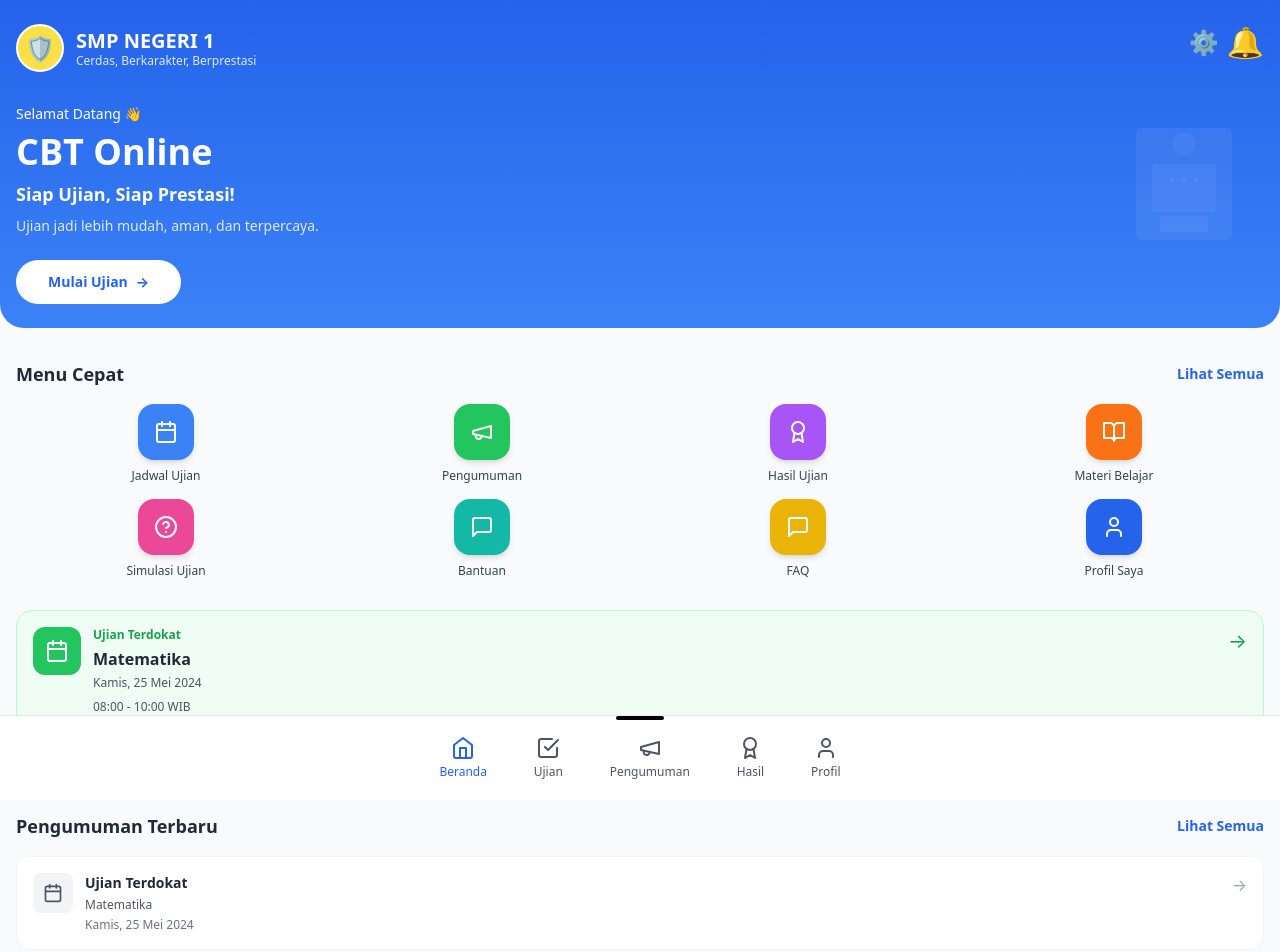
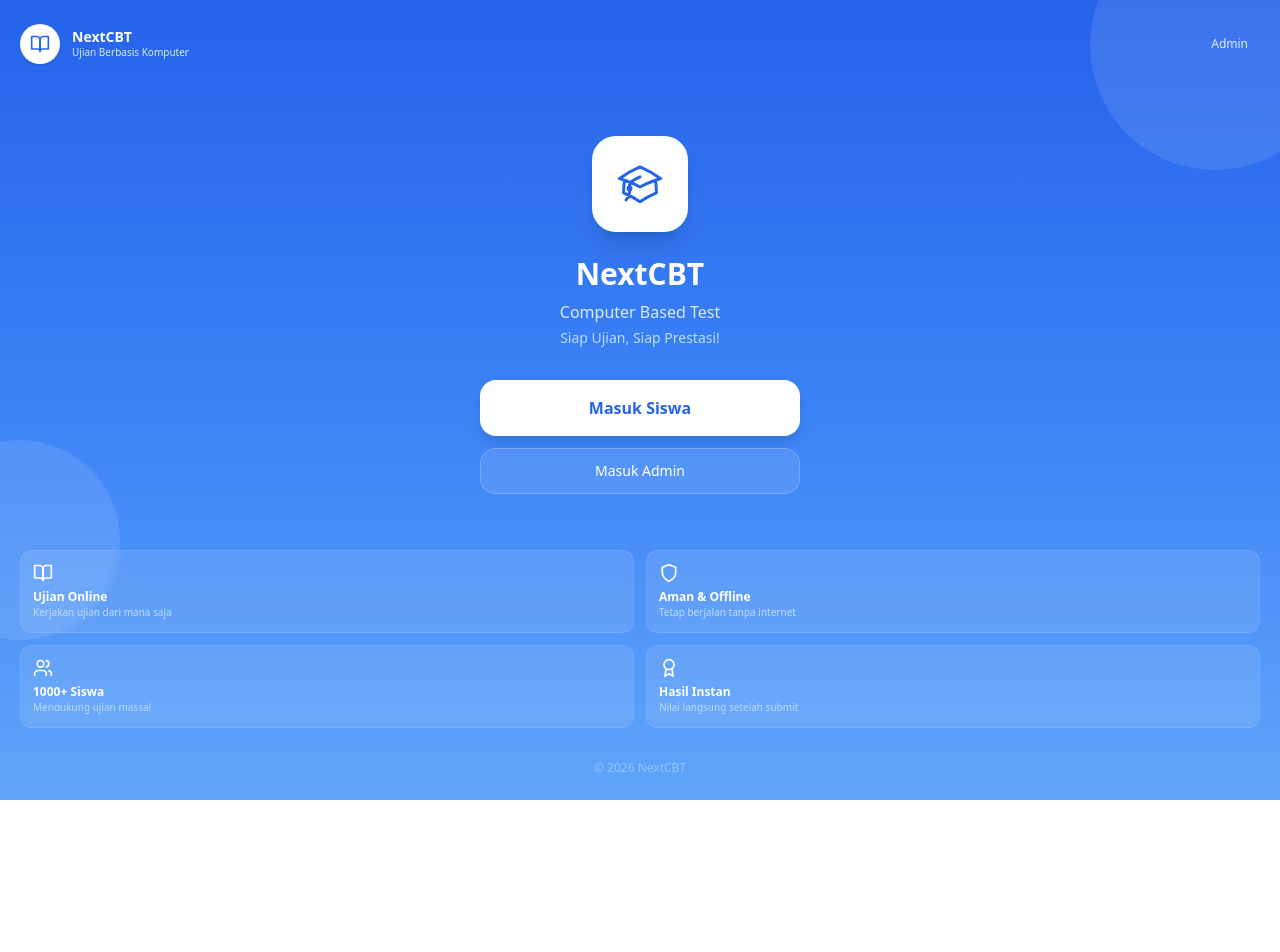
Before and after one commit to anssgnt/nextcbt, a React (Vite) app: page / in a window 1280 px wide. Shown: the top 952 px of the page. After the commit the page ends 800 px from the top, so only its background shows below. Built offline with nearby package versions, Linux system fonts and the light colour scheme.

Commit message:
Clean landing page - remove all dummy data, simple CTA

```diff
--- a/public/sw.js
+++ b/public/sw.js
@@ -1,6 +1,6 @@
 // Service Worker - Always Fresh Strategy
-// Auto-generated version on build: v1778810789465
-const CACHE_VERSION = 'v1778810789465'
+// Auto-generated version on build: v1778810919916
+const CACHE_VERSION = 'v1778810919916'
 const CACHE_NAMES = {
   STATIC: `nextcbt-static-${CACHE_VERSION}`,
   DYNAMIC: `nextcbt-dynamic-${CACHE_VERSION}`,
--- a/src/pages/LandingPage.jsx
+++ b/src/pages/LandingPage.jsx
@@ -1,257 +1,120 @@
 import { useNavigate } from 'react-router-dom'
 import { useState, useEffect } from 'react'
-import { Calendar, MessageSquare, BookOpen, Users, HelpCircle, User, Home, CheckSquare, Megaphone, Award, Settings } from 'lucide-react'
+import { BookOpen, Shield, Users, Award } from 'lucide-react'
 
 export default function LandingPage() {
   const navigate = useNavigate()
   const [settings, setSettings] = useState(() => {
     const saved = localStorage.getItem('cbt_settings')
     return saved ? JSON.parse(saved) : {
-      schoolName: 'SMP NEGERI 1',
-      schoolMotto: 'Cerdas, Berkarakter, Berprestasi',
+      schoolName: 'NextCBT',
+      schoolMotto: 'Ujian Berbasis Komputer',
       logo: null,
     }
   })
 
-  // Listen for storage changes (when admin saves settings)
   useEffect(() => {
-    const handleStorage = () => {
-      const saved = localStorage.getItem('cbt_settings')
-      if (saved) setSettings(JSON.parse(saved))
-    }
-    window.addEventListener('storage', handleStorage)
-    // Also re-read on focus (same tab won't trigger storage event)
     const handleFocus = () => {
       const saved = localStorage.getItem('cbt_settings')
       if (saved) setSettings(JSON.parse(saved))
     }
     window.addEventListener('focus', handleFocus)
-    return () => {
-      window.removeEventListener('storage', handleStorage)
-      window.removeEventListener('focus', handleFocus)
-    }
+    return () => window.removeEventListener('focus', handleFocus)
   }, [])
 
-  const menuItems = [
-    { icon: Calendar, label: 'Jadwal\nUjian', color: 'bg-blue-500', path: '/student/exams' },
-    { icon: Megaphone, label: 'Pengumuman', color: 'bg-green-500', path: '/announcements' },
-    { icon: Award, label: 'Hasil\nUjian', color: 'bg-purple-500', path: '/results' },
-    { icon: BookOpen, label: 'Materi\nBelajar', color: 'bg-orange-500', path: '/materials' },
-    { icon: HelpCircle, label: 'Simulasi\nUjian', color: 'bg-pink-500', path: '/simulation' },
-    { icon: MessageSquare, label: 'Bantuan', color: 'bg-teal-500', path: '/help' },
-    { icon: MessageSquare, label: 'FAQ', color: 'bg-yellow-500', path: '/faq' },
-    { icon: User, label: 'Profil\nSaya', color: 'bg-blue-600', path: '/profile' },
-  ]
-
-  const announcements = [
-    {
-      icon: Calendar,
-      title: 'Ujian Terdokat',
-      subtitle: 'Matematika',
-      date: 'Kamis, 25 Mei 2024',
-      time: '08:00 - 10:00 WIB',
-      status: 'Akan Datang',
-    },
-    {
-      icon: Megaphone,
-      title: 'Jadwal Ujian Semester Genap 2023/2024',
-      date: '20 Mei 2024 • Admin',
-    },
-    {
-      icon: BookOpen,
-      title: 'Ketentuan Pelaksanaan Ujian CBT',
-      date: '18 Mei 2024 • Admin',
-    },
-    {
-      icon: Users,
-      title: 'Selamat Mengerjakan Ujian!',
-      date: '15 Mei 2024 • Admin',
-    },
-  ]
-
-  const bottomNav = [
-    { icon: Home, label: 'Beranda', active: true },
-    { icon: CheckSquare, label: 'Ujian' },
-    { icon: Megaphone, label: 'Pengumuman' },
-    { icon: Award, label: 'Hasil' },
-    { icon: User, label: 'Profil' },
+  const features = [
+    { icon: BookOpen, title: 'Ujian Online', desc: 'Kerjakan ujian dari mana saja' },
+    { icon: Shield, title: 'Aman & Offline', desc: 'Tetap berjalan tanpa internet' },
+    { icon: Users, title: '1000+ Siswa', desc: 'Mendukung ujian massal' },
+    { icon: Award, title: 'Hasil Instan', desc: 'Nilai langsung setelah submit' },
   ]
 
   return (
-    <div className="min-h-screen bg-gray-50 pb-24">
-      {/* Header Section with Hero Content */}
-      <div className="bg-gradient-to-b from-blue-600 to-blue-500 text-white px-4 py-6 relative z-20 rounded-b-3xl">
-        <div className="flex justify-between items-start mb-8">
+    <div className="min-h-screen bg-gradient-to-b from-blue-600 via-blue-500 to-blue-400 relative overflow-hidden">
+      {/* Decorative */}
+      <div className="absolute top-[-80px] right-[-60px] w-[250px] h-[250px] rounded-full bg-white/10" />
+      <div className="absolute bottom-[20%] left-[-80px] w-[200px] h-[200px] rounded-full bg-white/10" />
+
+      {/* Content */}
+      <div className="relative z-10 min-h-screen flex flex-col">
+        {/* Header */}
+        <div className="px-5 pt-6 pb-4 flex items-center justify-between">
           <div className="flex items-center gap-3">
-            <div className="w-12 h-12 bg-yellow-300 rounded-full flex items-center justify-center text-2xl border-2 border-white flex-shrink-0 overflow-hidden">
+            <div className="w-10 h-10 bg-white rounded-full flex items-center justify-center overflow-hidden shadow">
               {settings.logo ? (
                 <img src={settings.logo} alt="Logo" className="w-full h-full object-cover" />
               ) : (
-                '🛡️'
+                <BookOpen size={20} className="text-blue-600" />
               )}
             </div>
-            <div className="flex-1">
-              <h1 className="font-bold text-xl leading-tight">{settings.schoolName}</h1>
-              <p className="text-xs text-blue-100">{settings.schoolMotto}</p>
+            <div>
+              <h1 className="font-bold text-white text-sm leading-tight">{settings.schoolName}</h1>
+              <p className="text-blue-100 text-[10px]">{settings.schoolMotto}</p>
             </div>
           </div>
-          <div className="flex gap-2">
+          <button
+            onClick={() => navigate('/admin/login')}
+            className="text-xs text-blue-100 hover:text-white px-3 py-1.5 rounded-lg hover:bg-white/10 transition"
+          >
+            Admin
+          </button>
+        </div>
+
+        {/* Hero */}
+        <div className="flex-1 flex flex-col items-center justify-center px-5 text-center">
+          <div className="mb-8">
+            <div className="inline-flex items-center justify-center w-24 h-24 bg-white rounded-3xl shadow-xl mb-6 overflow-hidden">
+              {settings.logo ? (
+                <img src={settings.logo} alt="Logo" className="w-full h-full object-cover" />
+              ) : (
+                <svg className="w-12 h-12 text-blue-600" fill="none" viewBox="0 0 24 24" stroke="currentColor" strokeWidth={1.5}>
+                  <path strokeLinecap="round" strokeLinejoin="round" d="M4.26 10.147a60.438 60.438 0 0 0-.491 6.347A48.62 48.62 0 0 1 12 20.904a48.62 48.62 0 0 1 8.232-4.41 60.46 60.46 0 0 0-.491-6.347m-15.482 0a50.636 50.636 0 0 0-2.658-.813A59.906 59.906 0 0 1 12 3.493a59.903 59.903 0 0 1 10.399 5.84c-.896.248-1.783.52-2.658.814m-15.482 0A50.717 50.717 0 0 1 12 13.489a50.702 50.702 0 0 1 7.74-3.342M6.75 15a.75.75 0 1 0 0-1.5.75.75 0 0 0 0 1.5Zm0 0v-3.675A55.378 55.378 0 0 1 12 8.443m-7.007 11.55A5.981 5.981 0 0 0 6.75 15.75v-1.5" />
+                </svg>
+              )}
+            </div>
+            <h2 className="text-3xl font-bold text-white mb-2">{settings.schoolName}</h2>
+            <p className="text-blue-100 text-base mb-1">Computer Based Test</p>
+            <p className="text-blue-200 text-sm">Siap Ujian, Siap Prestasi!</p>
+          </div>
+
+          {/* CTA Buttons */}
+          <div className="w-full max-w-xs space-y-3">
+            <button
+              onClick={() => navigate('/student/login')}
+              className="w-full bg-white text-blue-600 py-4 rounded-2xl font-bold text-base shadow-lg hover:shadow-xl hover:scale-[1.02] transition-all active:scale-[0.98]"
+            >
+              Masuk Siswa
+            </button>
             <button
               onClick={() => navigate('/admin/login')}
-              className="text-2xl hover:opacity-80 transition"
-              title="Admin"
+              className="w-full bg-white/10 text-white py-3 rounded-2xl font-medium text-sm border border-white/20 hover:bg-white/20 transition-all active:scale-[0.98]"
             >
-              ⚙️
+              Masuk Admin
             </button>
-            <button className="text-3xl hover:opacity-80 transition">🔔</button>
           </div>
         </div>
 
-        {/* Hero Content */}
-        <div className="relative overflow-hidden">
-          <div className="absolute right-0 top-0 w-40 h-40 opacity-20">
-            <svg className="w-full h-full" viewBox="0 0 200 200" fill="none" xmlns="http://www.w3.org/2000/svg">
-              <rect x="40" y="30" width="120" height="140" rx="8" fill="white" opacity="0.3"/>
-              <circle cx="100" cy="50" r="15" fill="white" opacity="0.3"/>
-              <rect x="60" y="75" width="80" height="60" rx="4" fill="white" opacity="0.3"/>
-              <path d="M70 140 L130 140 L130 160 L70 160 Z" fill="white" opacity="0.3"/>
-              <circle cx="85" cy="95" r="3" fill="white" opacity="0.4"/>
-              <circle cx="100" cy="95" r="3" fill="white" opacity="0.4"/>
-              <circle cx="115" cy="95" r="3" fill="white" opacity="0.4"/>
-            </svg>
-          </div>
-          <div className="relative z-10 max-w-xs">
-            <p className="text-sm mb-2">Selamat Datang 👋</p>
-            <h2 className="text-4xl font-bold mb-2">CBT Online</h2>
-            <p className="text-lg font-semibold mb-2">Siap Ujian, Siap Prestasi!</p>
-            <p className="text-sm text-blue-100 mb-6">
-              Ujian jadi lebih mudah, aman, dan terpercaya.
-            </p>
-            <button
-              onClick={() => navigate('/student/login')}
-              className="bg-white text-blue-600 px-8 py-3 rounded-full font-bold text-sm flex items-center gap-2 hover:bg-blue-50 transition"
-            >
-              Mulai Ujian
-              <span>→</span>
-            </button>
+        {/* Features */}
+        <div className="px-5 pb-8">
+          <div className="grid grid-cols-2 gap-3">
+            {features.map((f, idx) => {
+              const Icon = f.icon
+              return (
+                <div key={idx} className="bg-white/10 backdrop-blur-sm rounded-xl p-3 border border-white/10">
+                  <Icon size={20} className="text-white mb-1.5" />
+                  <p className="text-white text-xs font-semibold">{f.title}</p>
+                  <p className="text-blue-200 text-[10px]">{f.desc}</p>
+                </div>
+              )
+            })}
           </div>
         </div>
-      </div>
 
-      {/* White Box Container - Removed */}
-      <div className="mb-8"></div>
-
-      {/* Menu Cepat */}
-      <div className="px-4 mt-8">
-        <div className="flex justify-between items-center mb-4">
-          <h3 className="font-bold text-lg">Menu Cepat</h3>
-          <a href="#" className="text-blue-600 text-sm font-semibold">
-            Lihat Semua
-          </a>
-        </div>
-
-        <div className="grid grid-cols-4 gap-4">
-          {menuItems.map((item, idx) => {
-            const Icon = item.icon
-            return (
-              <button
-                key={idx}
-                onClick={() => navigate(item.path)}
-                className="flex flex-col items-center gap-2 hover:opacity-80 transition"
-              >
-                <div className={`${item.color} w-14 h-14 rounded-2xl flex items-center justify-center text-white shadow-md hover:shadow-lg transition`}>
-                  <Icon size={24} />
-                </div>
-                <p className="text-xs text-center font-medium text-gray-700 leading-tight">
-                  {item.label}
-                </p>
-              </button>
-            )
-          })}
+        {/* Footer */}
+        <div className="px-5 pb-6 text-center">
+          <p className="text-blue-200/60 text-xs">© {new Date().getFullYear()} {settings.schoolName}</p>
         </div>
       </div>
-
-      {/* Ujian Terdokat */}
-      <div className="px-4 mt-8">
-        <div className="bg-green-50 rounded-2xl p-4 border border-green-200">
-          <div className="flex items-start gap-3">
-            <div className="w-12 h-12 bg-green-500 rounded-xl flex items-center justify-center text-white flex-shrink-0">
-              <Calendar size={24} />
-            </div>
-            <div className="flex-1">
-              <p className="text-xs text-green-600 font-semibold mb-1">Ujian Terdokat</p>
-              <h4 className="font-bold text-gray-800 mb-1">Matematika</h4>
-              <p className="text-xs text-gray-600 mb-2">Kamis, 25 Mei 2024</p>
-              <p className="text-xs text-gray-600">08:00 - 10:00 WIB</p>
-            </div>
-            <button className="text-green-600 text-xl">→</button>
-          </div>
-          <button className="mt-3 w-full bg-green-500 text-white py-2 rounded-lg font-semibold text-sm hover:bg-green-600 transition">
-            Akan Datang
-          </button>
-        </div>
-      </div>
-
-      {/* Pengumuman Terbaru */}
-      <div className="px-4 mt-8 mb-8">
-        <div className="flex justify-between items-center mb-4">
-          <h3 className="font-bold text-lg">Pengumuman Terbaru</h3>
-          <a href="#" className="text-blue-600 text-sm font-semibold">
-            Lihat Semua
-          </a>
-        </div>
-
-        <div className="space-y-3">
-          {announcements.map((item, idx) => {
-            const Icon = item.icon
-            return (
-              <button
-                key={idx}
-                className="w-full bg-white rounded-xl p-4 flex items-start gap-3 hover:shadow-md transition border border-gray-100"
-              >
-                <div className="w-10 h-10 bg-gray-100 rounded-lg flex items-center justify-center text-gray-600 flex-shrink-0">
-                  <Icon size={20} />
-                </div>
-                <div className="flex-1 text-left">
-                  <h4 className="font-semibold text-gray-800 text-sm">{item.title}</h4>
-                  {item.subtitle && (
-                    <p className="text-xs text-gray-600 mt-1">{item.subtitle}</p>
-                  )}
-                  <p className="text-xs text-gray-500 mt-1">{item.date}</p>
-                </div>
-                <span className="text-gray-400">→</span>
-              </button>
-            )
-          })}
-        </div>
-      </div>
-
-      {/* Bottom Navigation */}
-      <div className="fixed bottom-0 left-0 right-0 bg-white border-t border-gray-200 px-4 py-3">
-        <div className="flex justify-around items-center max-w-md mx-auto">
-          {bottomNav.map((item, idx) => {
-            const Icon = item.icon
-            const paths = ['/', '/student/exams', '/announcements', '/results', '/profile']
-            return (
-              <button
-                key={idx}
-                onClick={() => navigate(paths[idx])}
-                className={`flex flex-col items-center gap-1 py-2 px-3 rounded-lg transition ${
-                  item.active
-                    ? 'text-blue-600'
-                    : 'text-gray-600 hover:text-gray-800'
-                }`}
-              >
-                <Icon size={24} />
-                <span className="text-xs font-medium">{item.label}</span>
-              </button>
-            )
-          })}
-        </div>
-      </div>
-
-      {/* Indicator */}
-      <div className="fixed bottom-20 left-1/2 transform -translate-x-1/2 w-12 h-1 bg-black rounded-full"></div>
     </div>
   )
 }
```
